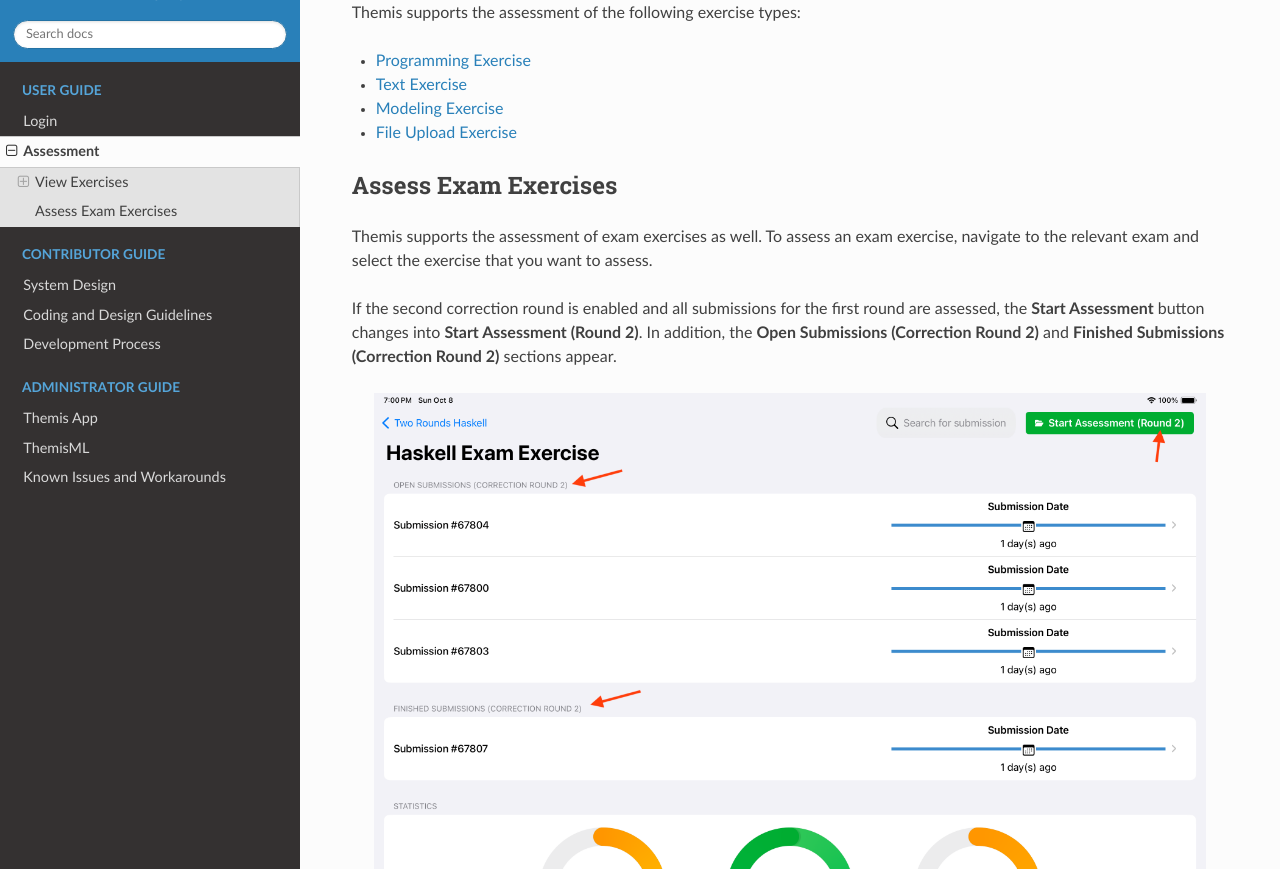
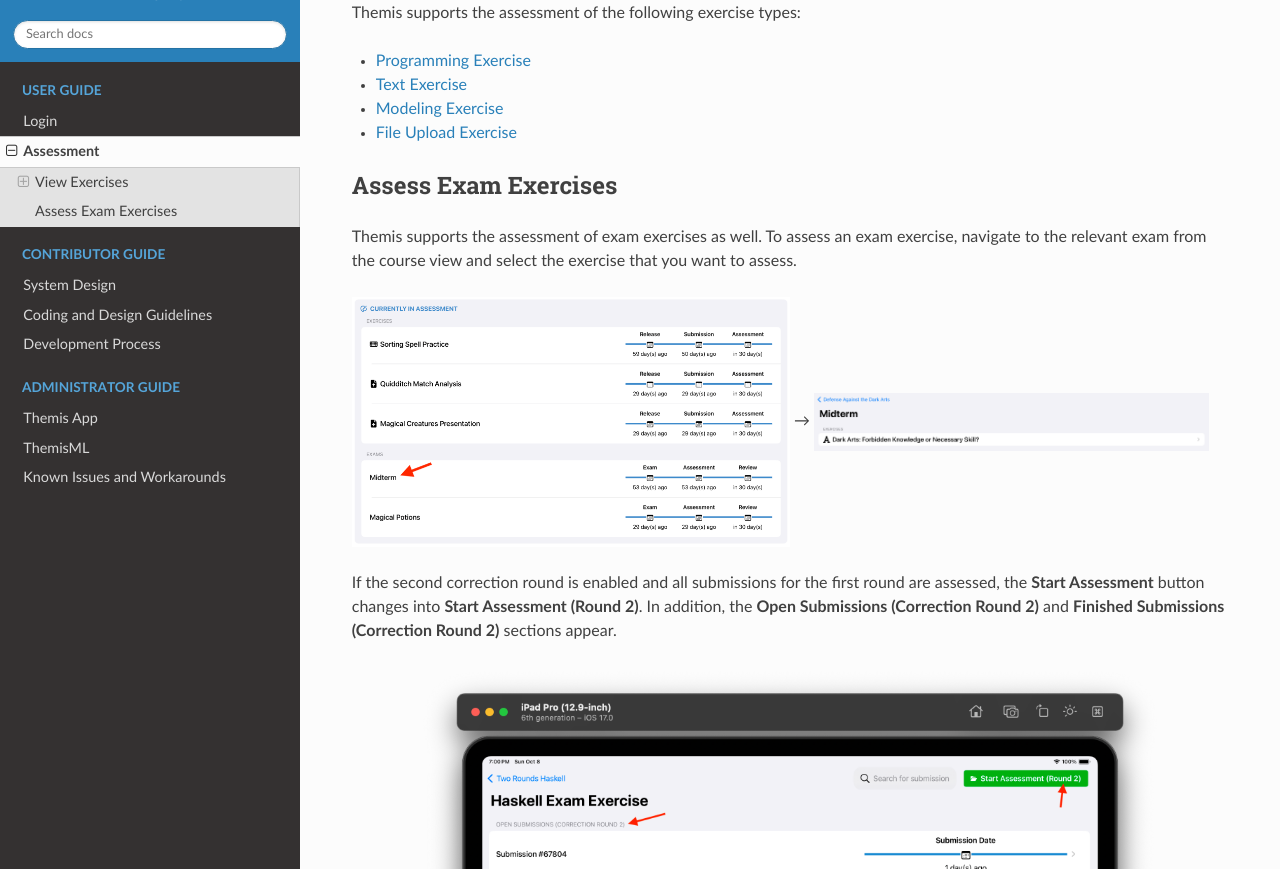
Before and after one commit to ls1intum/Themis, a Sphinx documentation site: the page built from docs/user/assessment-overview/assessment-overview.rst, in a window 1280 px wide and 900 px high, scrolled down 1338 px, cut to the strip 31-900 px from the top of the window. Built offline with Sphinx 7.4.7 and the Read the Docs theme 2.0.0, drawn with Linux system fonts in a browser that asks for light colours.

Commit message:
Add general exam mode info; improve screenshots

```diff
--- a/docs/user/assessment-overview/assessment-overview.rst
+++ b/docs/user/assessment-overview/assessment-overview.rst
@@ -34,7 +34,16 @@ Assess Exam Exercises
 ---------------------
 
 Themis supports the assessment of exam exercises as well. To assess an exam exercise,
-navigate to the relevant exam and select the exercise that you want to assess.
+navigate to the relevant exam from the course view and select the exercise that you want
+to assess.
+
+|pic1| → |pic2|
+
+.. |pic1| image:: ./images/course-view-exam-selection.png
+   :width: 50%
+
+.. |pic2| image:: ./images/exam-exercise-selection.png
+   :width: 45%
 
 If the second correction round is enabled and all submissions for the first round are assessed,
 the **Start Assessment** button changes into **Start Assessment (Round 2)**. In addition,
@@ -44,16 +53,16 @@ sections appear.
 .. figure:: ./images/2nd-round-exercise-view.png
     :align: center
     :alt: Exercise View in Second Correction Round
-    :width: 95%
+    :width: 85%
 
     Exercise View in Second Correction Round
 
 When performing an assessment in the second round, the assessment view toolbar contains a **Round 2**
 label.
 
-.. figure:: ./images/2nd-round-assessment-view.png
+.. figure:: ./images/2nd-round-assessment-view-2.png
     :align: center
     :alt: Assessment View in Second Correction Round
-    :width: 95%
+    :width: 85%
 
     Assessment View in Second Correction Round
```
Also changed, not shown: docs/user/assessment-overview/images/2nd-round-assessment-view-2.png (added), docs/user/assessment-overview/images/2nd-round-exercise-view.png, docs/user/assessment-overview/images/course-view-exam-selection.png (added), docs/user/assessment-overview/images/exam-exercise-selection.png (added).
